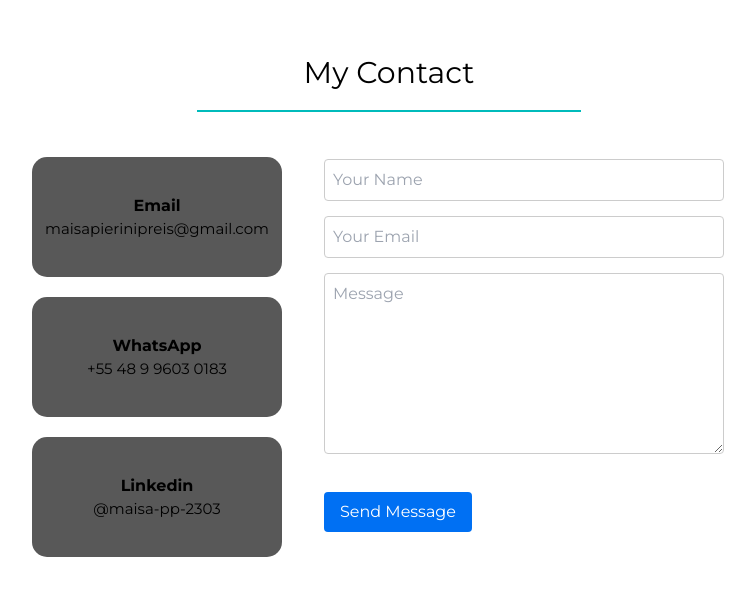
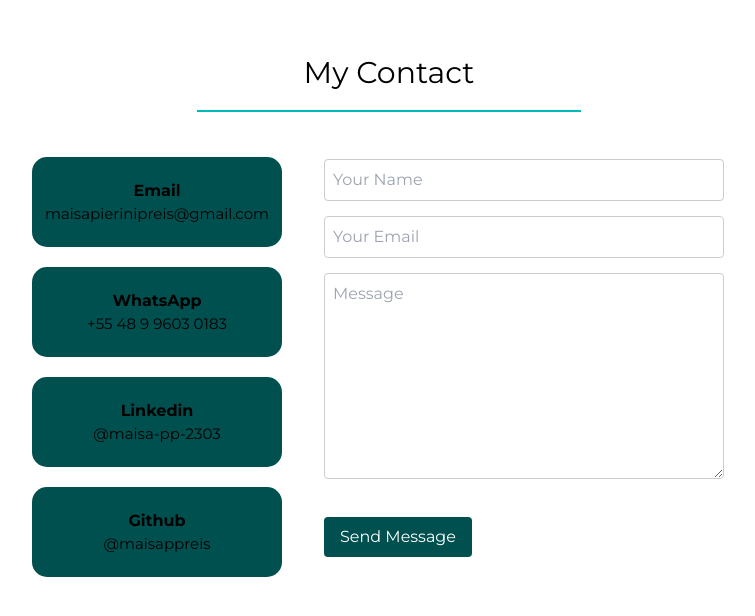
Before and after one commit to maisappreis/maisappreis.github.io, a Next.js app: page /pages/contact in a window 1280 px wide. Shown: the top 616 px of the page, without its empty margins (251-1006 px from the left). Built offline with nearby package versions, Linux system fonts and the light colour scheme.

Commit message:
style: Improving contact area.

```diff
--- a/src/app/globals.css
+++ b/src/app/globals.css
@@ -11,7 +11,8 @@
   --blue-light-color: rgb(207, 217, 254);
   --blue-dark-color: rgb(1, 32, 144);
   --blue-darker-color: rgb(0, 14, 63);
-  --blue-green-color: rgb(0, 187, 187);
+  --blue-green-light-color: rgb(0, 187, 187);
+  --blue-green-dark-color: rgb(0, 80, 80);
 }
 
 .app-area {
@@ -27,5 +28,5 @@
 .hr-line {
   margin: 15px;
   width: 30%;
-  border: 1px solid var(--blue-green-color);
+  border: 1px solid var(--blue-green-light-color);
 }
--- a/src/app/pages/contact/Contact.module.css
+++ b/src/app/pages/contact/Contact.module.css
@@ -5,12 +5,18 @@
 
 .box {
   width: 250px;
-    height: 120px;
+  height: 90px;
   padding: 10px;
   margin: 10px;
 
-    background-color: var(--gray-light-color);
+  cursor: pointer;
   border-radius: 15px;
+  background-color: var(--blue-green-dark-color);
+}
+
+.box:hover {
+  background-color: transparent;
+  border: 1px solid var(--blue-green-light-color);
 }
 
 .name {
@@ -43,15 +49,20 @@
 }
 
 .textarea {
-    height: 70%;
+  height: 80%;
 }
 
 .button {
   margin-top: 1rem;
   padding: 0.5rem 1rem;
-    background-color: #0070f3;
+
+  background-color: var(--blue-green-dark-color);
   color: #fff;
   border: none;
   border-radius: 4px;
   cursor: pointer;
 }
+
+.button:hover {
+  background-color: var(--blue-green-light-color);
+}
--- a/src/app/pages/contact/page.tsx
+++ b/src/app/pages/contact/page.tsx
@@ -3,9 +3,10 @@ import { FormEvent, useState } from "react";
 import styles from "./Contact.module.css";
 
 const contacts = [
-  { name: "Email", contact: "maisapierinipreis@gmail.com" },
-  { name: "WhatsApp", contact: "+55 48 9 9603 0183" },
-  { name: "Linkedin", contact: "@maisa-pp-2303" },
+  { name: "Email", contact: "maisapierinipreis@gmail.com", url: "" },
+  { name: "WhatsApp", contact: "+55 48 9 9603 0183", url: "https://www.cutt.ly/WhatsApp-Axis3D/" },
+  { name: "Linkedin", contact: "@maisa-pp-2303", url: "https://www.linkedin.com/in/maisa-pp-2303/" },
+  { name: "Github", contact: "@maisappreis", url: "https://github.com/maisappreis" },
 ]
 
 export default function Contact() {
@@ -33,10 +34,16 @@ export default function Contact() {
       <div className="flex">
         <div className="flex flex-col my-5">
           {contacts.map((contact, index) => (
-            <div key={index} className={`${styles.box} flex flex-col justify-center items-center`}>
+            <a
+              key={index}
+              href={contact.url}
+              target="_blank"
+              rel="noopener noreferrer"
+              className={`${styles.box} flex flex-col justify-center items-center`}
+            >
               <h5 className={styles.name}>{contact.name}</h5>
               <p className={styles.contact}>{contact.contact}</p>
-            </div>
+            </a>
           ))}
         </div>
 
--- a/src/app/pages/home/page.tsx
+++ b/src/app/pages/home/page.tsx
@@ -1,4 +1,4 @@
-import { Dancing_Script } from '@next/font/google';
+import { Dancing_Script } from "next/font/google";
 import styles from "./Home.module.css";
 import Image from 'next/image';
 
```
Lines whose indentation alone changed are shown as unchanged.
